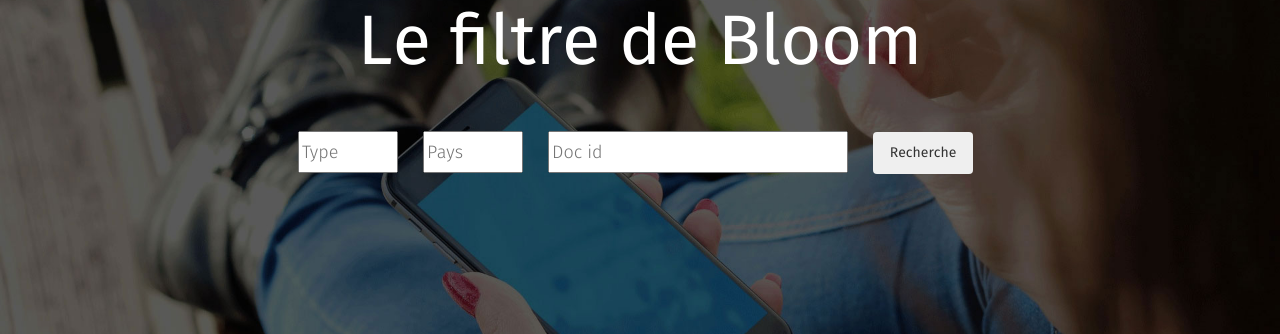
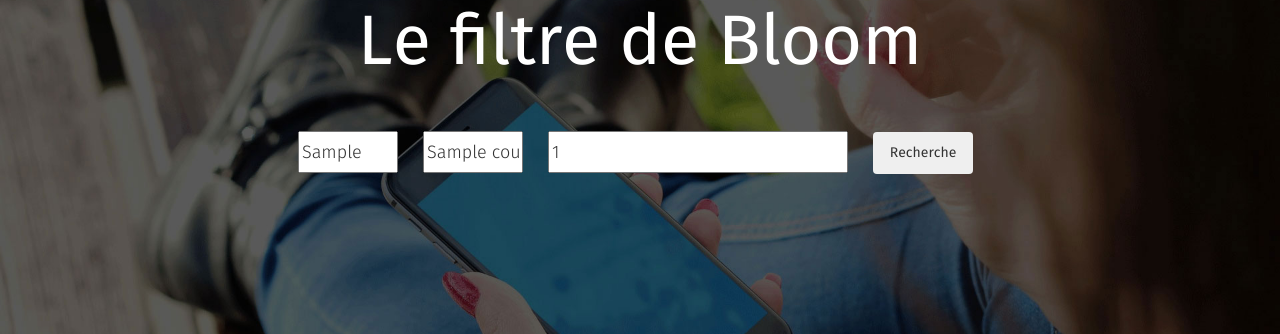
Before and after one commit to yukaiwang/Bloom_filter, a Django app: template Bloom_Filter/www/templates/www/index.html in a window 1280 px wide. Shown: the part 159-493 px from the top of the page. Run offline with Django 3.2, Linux system fonts and the light colour scheme; the template is opened without the code that fills it: most values are stand-ins (such as "Sample title", 1, 10 or a date in 2020); some libraries are stand-ins or nearby versions.

Commit message:
update view

```diff
--- a/Bloom_Filter/www/templates/www/index.html
+++ b/Bloom_Filter/www/templates/www/index.html
@@ -12,9 +12,9 @@
 
 	<form name="search"  action="{% url 'search' %}" method="post">
 		{% csrf_token %}
-	    <input name ="doc_type" type="text" class="short-input" placeholder="Type" value="" required >
-	    <input name ="country" type="text" class="short-input" placeholder="Pays" value="" required >
-	    <input name ="doc_id" type="text" class="long-input" placeholder="Doc id" value="" required >
+	    <input name ="doc_type" type="text" class="short-input" placeholder="Type" value="{{doc_type}}" required >
+	    <input name ="country" type="text" class="short-input" placeholder="Pays" value="{{country}}" required >
+	    <input name ="doc_id" type="text" class="long-input" placeholder="Doc id" value="{{doc_id}}" required >
 	    <input type="submit" class="btn" value="Recherche">
 	</form>
 
--- a/Bloom_Filter/www/views.py
+++ b/Bloom_Filter/www/views.py
@@ -39,7 +39,7 @@ def index(request):
 			response = "valid"
 		else:
 			response = "invalid"
-	context = {'resultat' : response}
+	context = {'resultat' : response,'doc_type':doc_type,'country':country,'doc_id':doc_id}
 	return render(request, 'www/index.html',context)
 
 def search(request):
```
Also changed, not shown: Tests/GenerateDatabase.py (+2 -2 lines), 14 other files.
